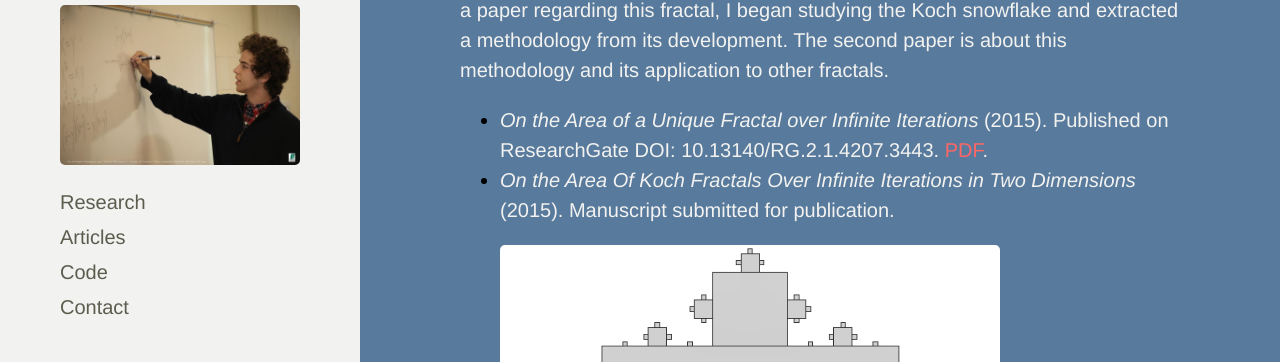
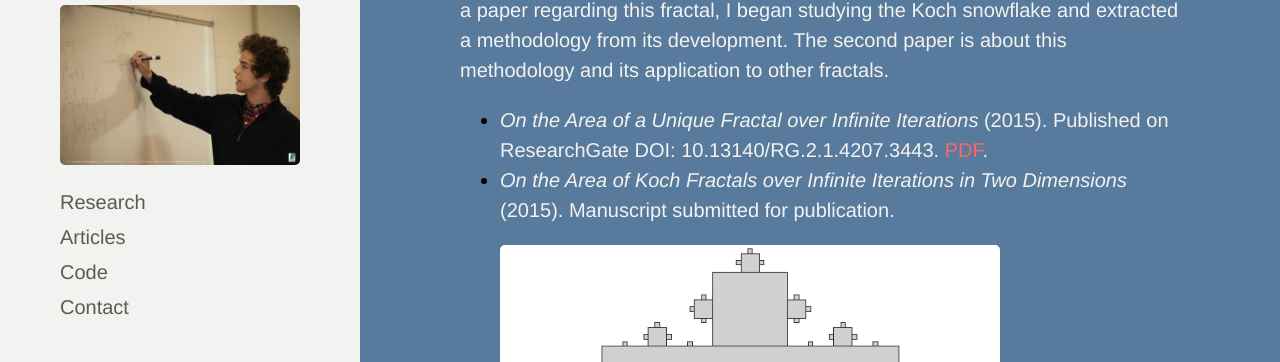
Before and after one commit to cakoch10/cakoch10.github.io, a Jekyll site: the page built from fractal.md, in a window 1280 px wide and 900 px high. Shown: the part 235-597 px from the top of the window. Built offline with Jekyll 4.4.1, drawn with Linux system fonts in a browser that asks for light colours; Markdown is read by kramdown in place of the engine named in the settings.

Commit message:
Update fractal.md

```diff
--- a/fractal.md
+++ b/fractal.md
@@ -9,7 +9,7 @@ explore the geometric properties of the fractal and how it maintained regularity
 </span>
 
 - <span style="color:#f2f2f0">*On the Area of a Unique Fractal over Inﬁnite Iterations* (2015). Published on ResearchGate DOI: 10.13140/RG.2.1.4207.3443. [PDF](https://www.researchgate.net/profile/Caleb_Koch/publication/280254976_On_the_Area_of_a_Unique_Fractal_over_Innite_Iterations/links/55afacbf08ae11d3103958ce.pdf?origin=publication_detail&ev=pub_int_prw_xdl&msrp=9nY2KLsoLrN9SohA_tbERY59MXBLl6Gy1RmXzOoVBob9ZT0s5q1GLcrOYJh-rfZKDhUnB02QA8oMgNmE29hhgw.DhEtyBE70WYqc2qXOFVaaTwks8otT4pw3ZFV-GTIoXfL9EtKMwQpBI6g4zG9wPblJ33gxLKXFxd7Aj5hVuy6DQ.eqhZELDh2YgmsFlyMw7o8bljwv-MQy7WZooy0SSM1V8B4BxxFNtUYylHofZ7Z_GSB5ZrtjqwLZU5AJ0pRob3YA).</span>
-- <span style="color:#f2f2f0">*On the Area Of Koch Fractals Over Infinite Iterations in Two Dimensions* (2015). Manuscript submitted for publication.</span>
+- <span style="color:#f2f2f0">*On the Area of Koch Fractals over Infinite Iterations in Two Dimensions* (2015). Manuscript submitted for publication.</span>
 
 <figure>
   <img src="https://raw.githubusercontent.com/cakoch10/cakoch10.github.io/master/public/square.PNG" alt="Drawing" style="width: 500px;" />
```
